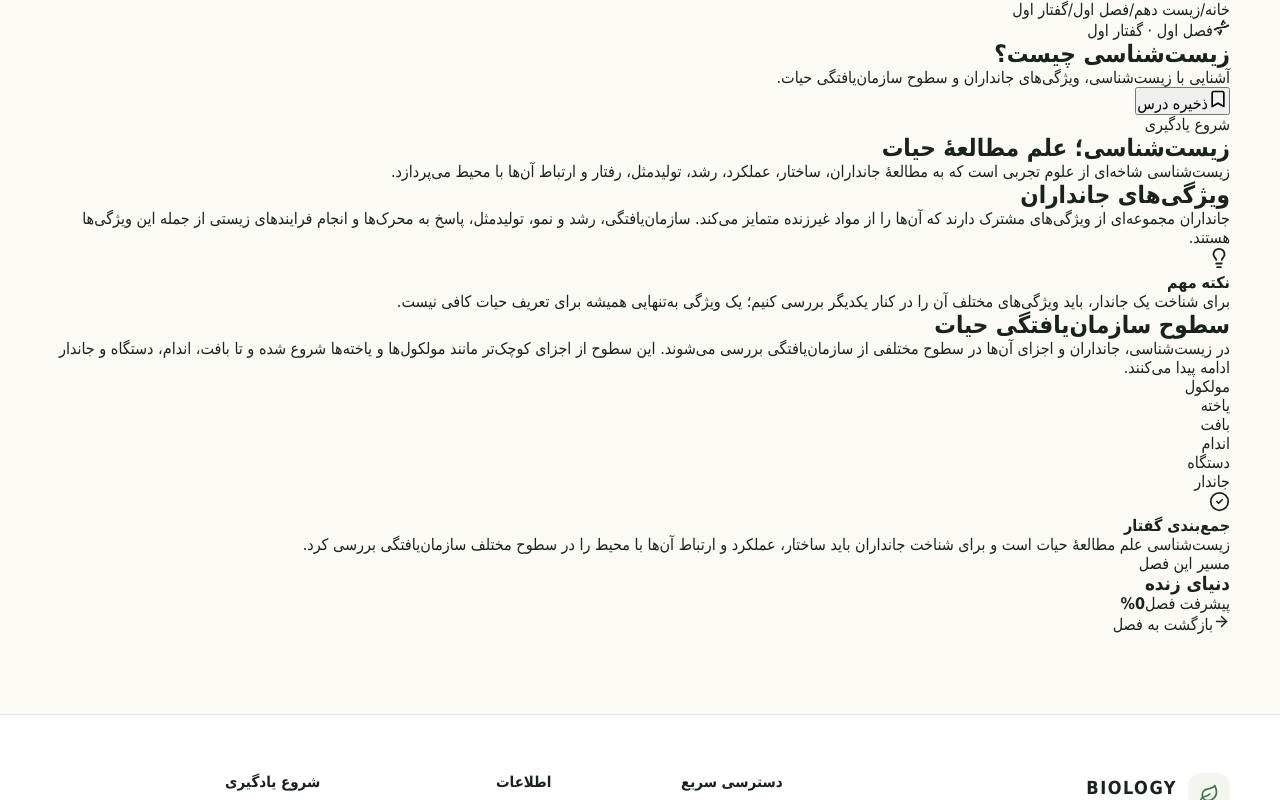
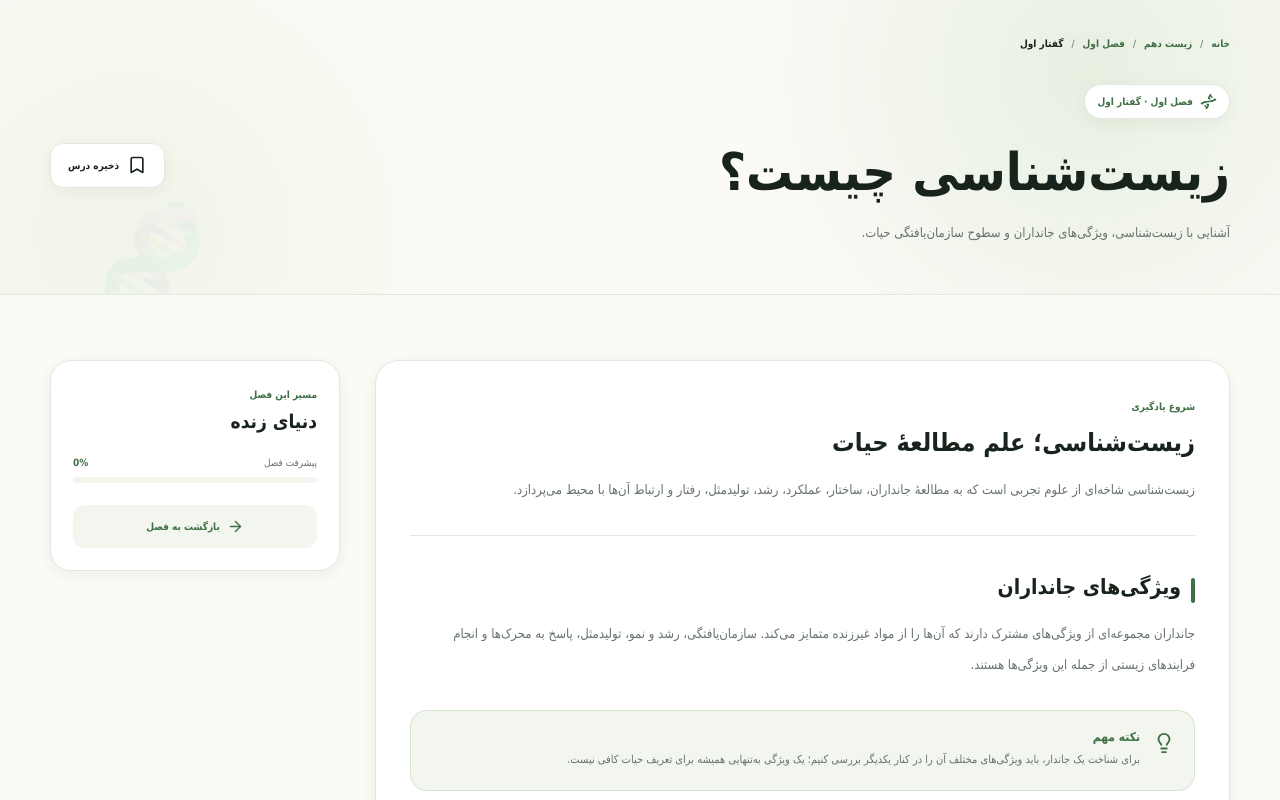
Before and after one commit to pejhanbio-cmd/biology, a React (Vite) app: page /biology/courses/biology-10/chapter-1/lesson-1 in a window 1280 px wide. Shown: the top 800 px of the page. Built offline with nearby package versions, Linux system fonts and the light colour scheme.

Commit message:
Update globals.css

```diff
--- a/src/styles/globals.css
+++ b/src/styles/globals.css
@@ -2341,3 +2341,595 @@ img {
     grid-column: 1 / -1;
   }
 }
+/* =========================
+   LESSON PAGE
+========================= */
+
+.lesson-page {
+  min-height: 100vh;
+}
+
+/* =========================
+   LESSON HERO
+========================= */
+
+.lesson-page-hero {
+  position: relative;
+  overflow: hidden;
+
+  padding: 38px 0 48px;
+
+  border-bottom: 1px solid var(--color-border);
+
+  background:
+    radial-gradient(
+      circle at 85% 25%,
+      rgba(143, 191, 136, 0.18),
+      transparent 30%
+    ),
+    radial-gradient(
+      circle at 10% 80%,
+      rgba(168, 201, 141, 0.12),
+      transparent 28%
+    );
+}
+
+.lesson-page-hero::after {
+  content: "🧬";
+
+  position: absolute;
+  left: 7%;
+  bottom: -30px;
+
+  font-size: 100px;
+
+  opacity: 0.04;
+  transform: rotate(-15deg);
+}
+
+.lesson-breadcrumb {
+  position: relative;
+  z-index: 1;
+
+  display: flex;
+  align-items: center;
+  flex-wrap: wrap;
+  gap: 8px;
+
+  color: var(--color-text-muted);
+
+  font-size: 10px;
+}
+
+.lesson-breadcrumb a {
+  color: var(--color-primary);
+  font-weight: 700;
+}
+
+.lesson-breadcrumb span:last-child {
+  color: var(--color-text);
+  font-weight: 700;
+}
+
+.lesson-header-content {
+  position: relative;
+  z-index: 1;
+
+  display: flex;
+  align-items: center;
+  justify-content: space-between;
+
+  gap: 30px;
+
+  margin-top: 35px;
+}
+
+.lesson-badge {
+  width: fit-content;
+
+  display: inline-flex;
+  align-items: center;
+  gap: 7px;
+
+  padding: 8px 12px;
+
+  border: 1px solid var(--color-border);
+  border-radius: 999px;
+
+  color: var(--color-primary);
+
+  background: var(--color-surface);
+
+  font-size: 10px;
+  font-weight: 700;
+
+  box-shadow: var(--shadow-sm);
+}
+
+.lesson-header-content h1 {
+  margin-top: 17px;
+
+  font-size: clamp(34px, 5vw, 52px);
+
+  line-height: 1.4;
+}
+
+.lesson-header-content p {
+  max-width: 680px;
+
+  margin-top: 10px;
+
+  color: var(--color-text-muted);
+
+  font-size: 13px;
+
+  line-height: 2.1;
+}
+
+.lesson-bookmark {
+  min-height: 45px;
+
+  display: inline-flex;
+  align-items: center;
+  justify-content: center;
+  gap: 8px;
+
+  flex-shrink: 0;
+
+  padding: 0 17px;
+
+  border: 1px solid var(--color-border);
+  border-radius: 13px;
+
+  color: var(--color-text);
+
+  background: var(--color-surface);
+
+  font-size: 10px;
+  font-weight: 700;
+
+  box-shadow: var(--shadow-sm);
+
+  transition:
+    transform var(--transition-fast),
+    border-color var(--transition-fast),
+    color var(--transition-fast);
+}
+
+.lesson-bookmark:hover {
+  transform: translateY(-3px);
+
+  color: var(--color-primary);
+
+  border-color: var(--color-primary-light);
+}
+
+/* =========================
+   LESSON LAYOUT
+========================= */
+
+.lesson-content-section {
+  padding: 65px 0 100px;
+}
+
+.lesson-layout {
+  display: grid;
+  grid-template-columns: minmax(0, 1fr) 290px;
+
+  gap: 35px;
+
+  align-items: start;
+}
+
+.lesson-article {
+  min-width: 0;
+
+  padding: 34px;
+
+  border: 1px solid var(--color-border);
+  border-radius: 24px;
+
+  background: var(--color-surface);
+
+  box-shadow: var(--shadow-sm);
+}
+
+/* =========================
+   INTRODUCTION
+========================= */
+
+.lesson-introduction {
+  padding-bottom: 30px;
+
+  border-bottom: 1px solid var(--color-border);
+}
+
+.lesson-introduction > span {
+  color: var(--color-primary);
+
+  font-size: 10px;
+  font-weight: 800;
+}
+
+.lesson-introduction h2 {
+  margin-top: 9px;
+
+  font-size: 25px;
+
+  line-height: 1.6;
+}
+
+.lesson-introduction p {
+  margin-top: 12px;
+
+  color: var(--color-text-muted);
+
+  font-size: 13px;
+
+  line-height: 2.3;
+}
+
+/* =========================
+   CONTENT BLOCK
+========================= */
+
+.lesson-block {
+  padding-top: 34px;
+}
+
+.lesson-block h2 {
+  position: relative;
+
+  padding-right: 14px;
+
+  font-size: 21px;
+
+  line-height: 1.7;
+}
+
+.lesson-block h2::before {
+  content: "";
+
+  position: absolute;
+
+  right: 0;
+  top: 8px;
+
+  width: 4px;
+  height: 25px;
+
+  border-radius: 999px;
+
+  background: var(--color-primary);
+}
+
+.lesson-block p {
+  margin-top: 12px;
+
+  color: var(--color-text-muted);
+
+  font-size: 13px;
+
+  line-height: 2.4;
+}
+
+/* =========================
+   HIGHLIGHT
+========================= */
+
+.lesson-highlight {
+  display: flex;
+  align-items: flex-start;
+
+  gap: 13px;
+
+  margin-top: 30px;
+
+  padding: 19px;
+
+  border: 1px solid rgba(143, 191, 136, 0.3);
+  border-radius: 17px;
+
+  background: var(--color-surface-soft);
+
+  color: var(--color-primary);
+}
+
+.lesson-highlight > svg {
+  flex-shrink: 0;
+
+  margin-top: 2px;
+}
+
+.lesson-highlight strong {
+  display: block;
+
+  font-size: 12px;
+}
+
+.lesson-highlight p {
+  margin-top: 5px;
+
+  color: var(--color-text-muted);
+
+  font-size: 11px;
+
+  line-height: 2;
+}
+
+/* =========================
+   LEARNING LEVELS
+========================= */
+
+.lesson-levels {
+  display: grid;
+  grid-template-columns: repeat(3, 1fr);
+
+  gap: 10px;
+
+  margin-top: 22px;
+}
+
+.lesson-levels div {
+  padding: 14px 10px;
+
+  text-align: center;
+
+  border: 1px solid var(--color-border);
+  border-radius: 13px;
+
+  color: var(--color-primary);
+
+  background: var(--color-surface-soft);
+
+  font-size: 11px;
+  font-weight: 700;
+
+  transition:
+    transform var(--transition-fast),
+    border-color var(--transition-fast);
+}
+
+.lesson-levels div:hover {
+  transform: translateY(-3px);
+
+  border-color: var(--color-primary-light);
+}
+
+/* =========================
+   SUMMARY
+========================= */
+
+.lesson-summary {
+  display: flex;
+  align-items: flex-start;
+
+  gap: 13px;
+
+  margin-top: 38px;
+  padding: 20px;
+
+  border-radius: 18px;
+
+  background:
+    linear-gradient(
+      135deg,
+      rgba(143, 191, 136, 0.16),
+      rgba(168, 201, 141, 0.07)
+    );
+}
+
+.lesson-summary-icon {
+  width: 38px;
+  height: 38px;
+
+  flex-shrink: 0;
+
+  display: grid;
+  place-items: center;
+
+  border-radius: 11px;
+
+  color: var(--color-primary);
+
+  background: var(--color-surface);
+}
+
+.lesson-summary strong {
+  display: block;
+
+  font-size: 12px;
+}
+
+.lesson-summary p {
+  margin-top: 5px;
+
+  color: var(--color-text-muted);
+
+  font-size: 11px;
+
+  line-height: 2.1;
+}
+
+/* =========================
+   SIDEBAR
+========================= */
+
+.lesson-sidebar {
+  position: sticky;
+
+  top: 25px;
+}
+
+.lesson-sidebar-card {
+  padding: 22px;
+
+  border: 1px solid var(--color-border);
+  border-radius: 21px;
+
+  background: var(--color-surface);
+
+  box-shadow: var(--shadow-sm);
+}
+
+.lesson-sidebar-label {
+  color: var(--color-primary);
+
+  font-size: 10px;
+  font-weight: 800;
+}
+
+.lesson-sidebar-card h3 {
+  margin-top: 8px;
+
+  font-size: 19px;
+}
+
+.lesson-sidebar-progress {
+  margin-top: 25px;
+}
+
+.lesson-sidebar-progress > div:first-child {
+  display: flex;
+  justify-content: space-between;
+
+  color: var(--color-text-muted);
+
+  font-size: 10px;
+}
+
+.lesson-sidebar-progress strong {
+  color: var(--color-primary);
+}
+
+.lesson-progress-bar {
+  height: 6px;
+
+  margin-top: 9px;
+
+  overflow: hidden;
+
+  border-radius: 999px;
+
+  background: var(--color-surface-soft);
+}
+
+.lesson-progress-bar span {
+  display: block;
+
+  width: 0;
+  height: 100%;
+
+  border-radius: inherit;
+
+  background: var(--color-primary);
+}
+
+.lesson-back-button {
+  min-height: 43px;
+
+  display: flex;
+  align-items: center;
+  justify-content: center;
+  gap: 7px;
+
+  margin-top: 22px;
+
+  border-radius: 12px;
+
+  color: var(--color-primary);
+
+  background: var(--color-surface-soft);
+
+  font-size: 10px;
+  font-weight: 700;
+
+  transition:
+    transform var(--transition-fast),
+    background-color var(--transition-fast);
+}
+
+.lesson-back-button:hover {
+  transform: translateY(-2px);
+
+  background: var(--color-border);
+}
+
+/* =========================
+   LESSON RESPONSIVE
+========================= */
+
+@media (max-width: 850px) {
+  .lesson-layout {
+    grid-template-columns: 1fr;
+  }
+
+  .lesson-sidebar {
+    position: static;
+  }
+
+  .lesson-sidebar-card {
+    display: grid;
+    grid-template-columns: 1fr 1fr;
+    align-items: center;
+    gap: 15px;
+  }
+
+  .lesson-sidebar-progress {
+    margin-top: 0;
+  }
+
+  .lesson-back-button {
+    grid-column: 1 / -1;
+  }
+}
+
+@media (max-width: 600px) {
+  .lesson-page-hero {
+    padding: 28px 0 40px;
+  }
+
+  .lesson-header-content {
+    align-items: flex-start;
+    flex-direction: column;
+  }
+
+  .lesson-bookmark {
+    width: 100%;
+  }
+
+  .lesson-content-section {
+    padding-top: 45px;
+  }
+
+  .lesson-article {
+    padding: 23px 18px;
+
+    border-radius: 19px;
+  }
+
+  .lesson-introduction h2 {
+    font-size: 21px;
+  }
+
+  .lesson-block h2 {
+    font-size: 18px;
+  }
+
+  .lesson-block p,
+  .lesson-introduction p {
+    font-size: 12px;
+  }
+
+  .lesson-levels {
+    grid-template-columns: repeat(2, 1fr);
+  }
+
+  .lesson-sidebar-card {
+    display: block;
+  }
+
+  .lesson-sidebar-progress {
+    margin-top: 20px;
+  }
+}
```
